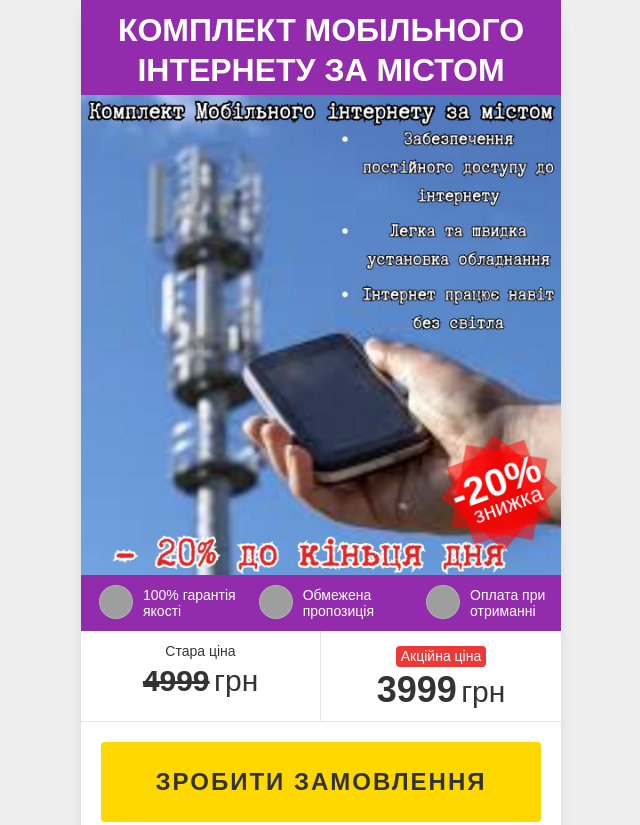
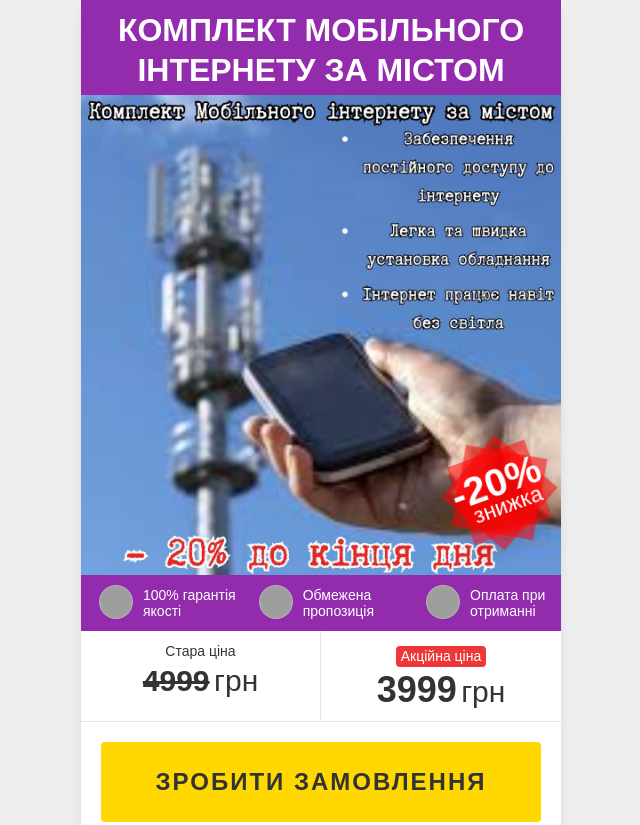
Before and after one commit to ukraineshop/internet, a plain HTML site: page index.html in a window 1280 px wide. Shown: the top 825 px of the page, without its empty margins (319-959 px from the left). Drawn offline with Linux system fonts and the light colour scheme; grey boxes are pictures that could not be loaded; a web font is replaced by a local one.

Commit message:
Update index.html

```diff
--- a/index.html
+++ b/index.html
@@ -486,7 +486,7 @@ src="https://www.facebook.com/tr?id=1167349737669718&ev=PageView&noscript=1"
                         <div class="value">-20%</div>
                         <div class="text">знижка</div>
                      </div>
-                     <img width="1161" height="1200" src="./internet_files/55.jpg" class="attachment-full size-full" alt="" decoding="async" fetchpriority="high">
+                     <img width="1161" height="1200" src="./internet_files/6666.jpg" class="attachment-full size-full" alt="" decoding="async" fetchpriority="high">
                      <!--<div class="gift">+ повербанк <br>в подарунок</div>-->
                   </div>
 
@@ -736,7 +736,7 @@ src="https://www.facebook.com/tr?id=1167349737669718&ev=PageView&noscript=1"
                         <div class="value">-20%</div>
                         <div class="text">знижка</div>
                      </div>
-                     <img width="1161" height="1200" src="./internet_files/55.jpg" class="attachment-full size-full" alt="" decoding="async" fetchpriority="high">
+                     <img width="1161" height="1200" src="./internet_files/6666.jpg" class="attachment-full size-full" alt="" decoding="async" fetchpriority="high">
                      <!--<div class="gift">+ повербанк <br>в подарунок</div>-->
                   </div>
                   <div class="benefits_list clearfix">
```
